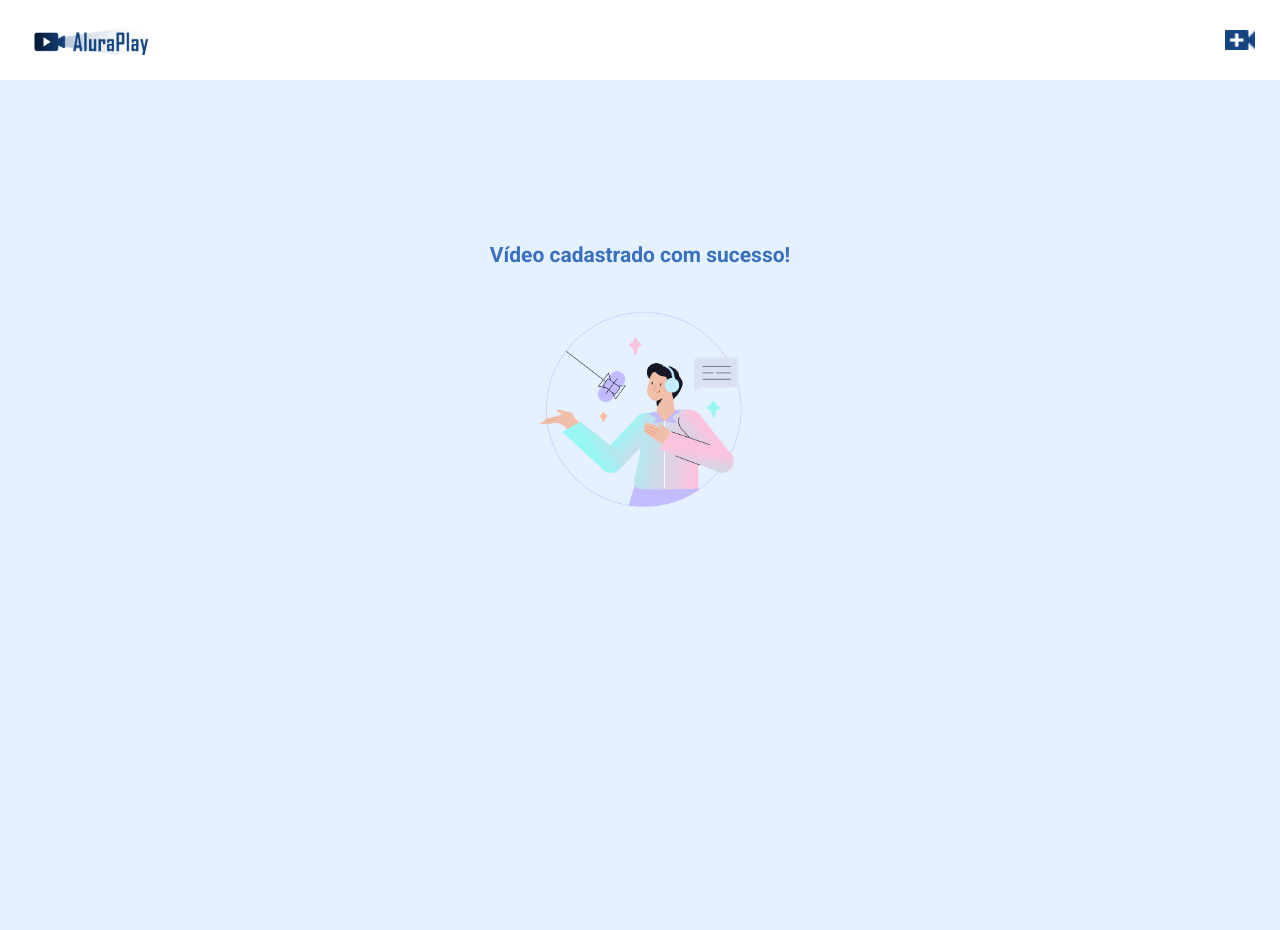
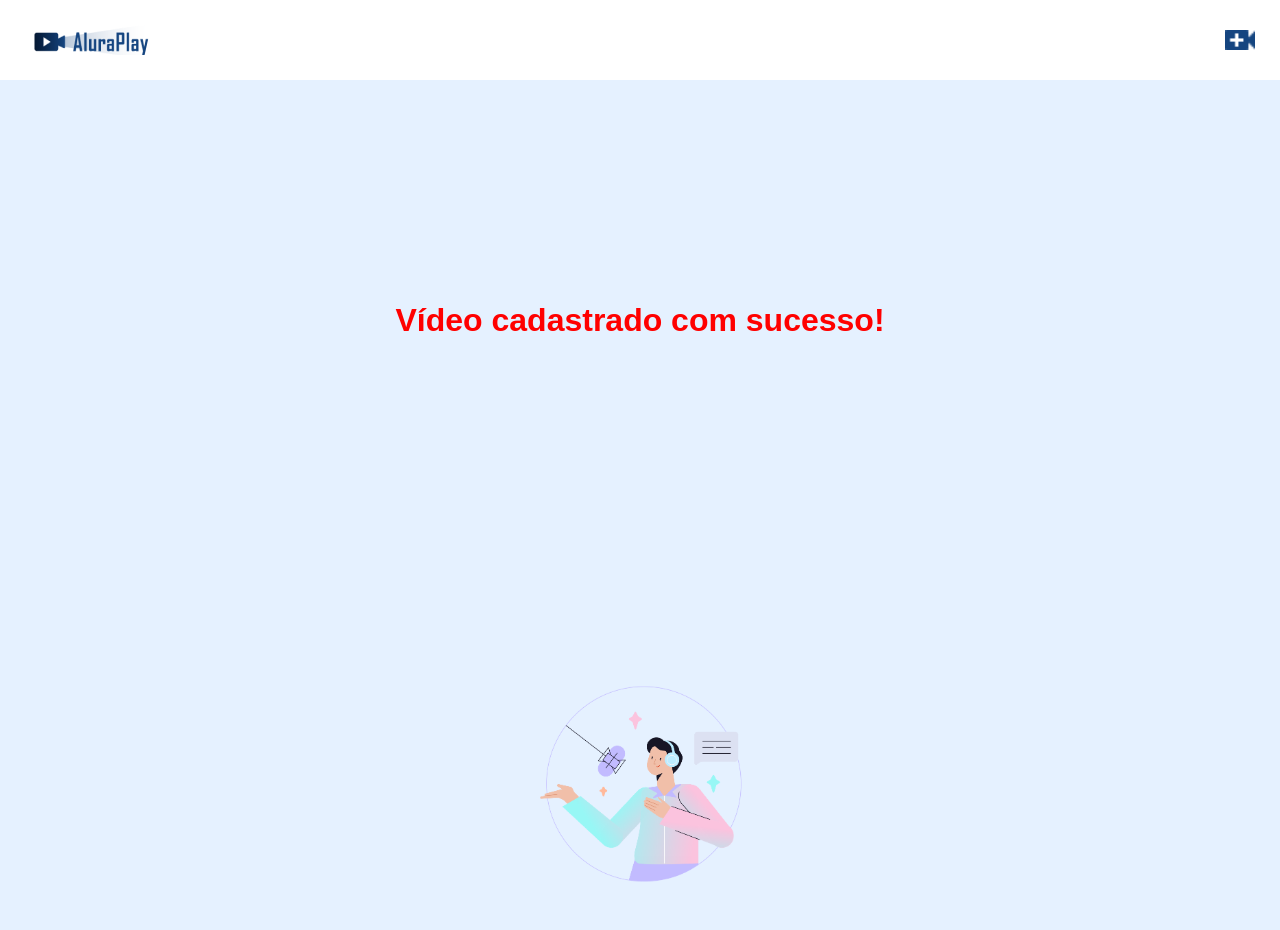
Before and after one commit to Nadson-Cutrim/Alura-Play, a website: page pages/envio-concluido.html in a window 1280 px wide. Before the commit the page ends 800 px from the top, so only its background shows below. Drawn offline with Linux system fonts and the light colour scheme.

Commit message:
finish adjust

```diff
--- a/css/estilos.css
+++ b/css/estilos.css
@@ -68,9 +68,15 @@ body {
 }
 
 .mensagem__titulo {
-    color: var(--azul-medio);
-    font-weight: bold;
-    font-size: 21px;
+    font-family: Arial, Helvetica, sans-serif;
+    color: red;
+    font-size: 2rem;
+    font-weight: 700;
+    display: flex;
+    width: 100%;
+    height: 80vh;
+    justify-content: center;
+    align-items: center;
 }
 
 .pesquisar__input {
```
Also changed, not shown: js/buscarVideo.js (+2 -7 lines), js/mostrarVideos.js (+1 -7 lines).
